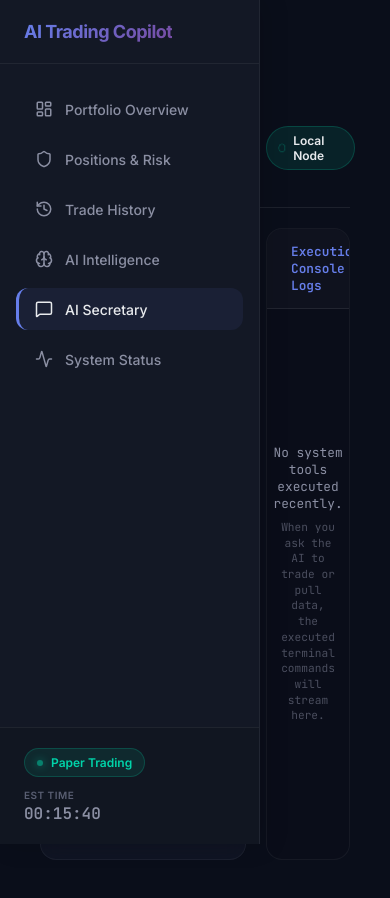
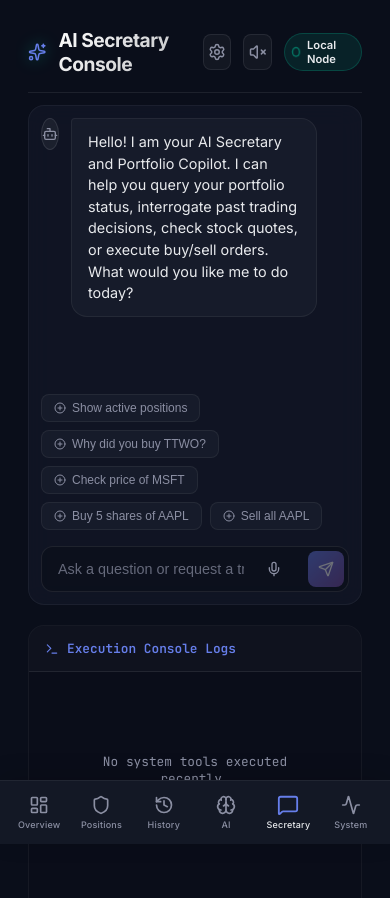
Before and after one commit to TRYAM193/trading-dashboard, a Next.js app: page /copilot in a window 390 px wide. Shown: the top 898 px of the page. Built offline with nearby package versions, Linux system fonts and the light colour scheme.

Commit message:
design: implement mobile responsive layouts, bottom navigation bar, and horizontal sliding transitions

```diff
--- a/src/app/copilot/page.module.css
+++ b/src/app/copilot/page.module.css
@@ -615,3 +615,37 @@
 .settingsSave:hover {
   opacity: 0.9;
 }
+
+@media (max-width: 768px) {
+  .container {
+    height: auto;
+    min-height: calc(100vh - 100px);
+    padding: 12px;
+    gap: 12px;
+    overflow-y: auto;
+  }
+  .workspace {
+    flex-direction: column;
+    overflow: visible;
+    height: auto;
+  }
+  .chatContainer {
+    flex: none;
+    height: 500px;
+    padding: 12px;
+  }
+  .toolConsole {
+    flex: none;
+    height: 300px;
+  }
+  .messageWrapper {
+    max-width: 92%;
+  }
+  .header h1 {
+    font-size: 1.2rem;
+  }
+  .statusBadge {
+    padding: 4px 8px;
+    font-size: 0.7rem;
+  }
+}
--- a/src/app/globals.css
+++ b/src/app/globals.css
@@ -234,12 +234,30 @@ html, body {
 ::-webkit-scrollbar-thumb:hover { background: rgba(255, 255, 255, 0.2); }
 
 /* === Responsive === */
+.table-responsive {
+  width: 100%;
+  overflow-x: auto;
+  -webkit-overflow-scrolling: touch;
+  margin-bottom: 16px;
+}
+
 @media (max-width: 1200px) {
   .grid-5 { grid-template-columns: repeat(3, 1fr); }
   .grid-6 { grid-template-columns: repeat(3, 1fr); }
 }
 
 @media (max-width: 768px) {
-  .main-content { margin-left: 0; padding: 16px; padding-top: calc(var(--header-height) + 16px); }
-  .grid-2, .grid-3, .grid-4, .grid-5, .grid-6 { grid-template-columns: 1fr; }
+  .main-content {
+    margin-left: 0 !important;
+    padding: 16px !important;
+    padding-top: 16px !important;
+    padding-bottom: 80px !important;
+  }
+  .grid-2, .grid-3, .grid-4, .grid-5, .grid-6 {
+    grid-template-columns: 1fr !important;
+  }
+  .page-title {
+    font-size: 22px !important;
+    margin-bottom: 16px !important;
+  }
 }
--- a/src/app/history/page.js
+++ b/src/app/history/page.js
@@ -359,6 +359,7 @@ export default function TradeHistory() {
             No matching trade log details in Google Sheets. Make sure the ledger is populated and published to web.
           </div>
         ) : (
+          <div className="table-responsive">
             <table className="data-table">
               <thead>
                 <tr>
@@ -448,6 +449,7 @@ export default function TradeHistory() {
                                     target="_blank"
                                     rel="noopener noreferrer"
                                     className={styles.verifLinkCard}
+                                    style={{ borderColor: 'var(--border-card)' }}
                                   >
                                     Tavily Search <ExternalLink size={12} />
                                   </a>
@@ -498,6 +500,7 @@ export default function TradeHistory() {
                 })}
               </tbody>
             </table>
+          </div>
         )}
       </section>
     </div>
--- a/src/app/layout.js
+++ b/src/app/layout.js
@@ -1,5 +1,7 @@
 import "./globals.css";
 import Sidebar from "@/components/Sidebar";
+import BottomNavbar from "@/components/BottomNavbar";
+import PageTransition from "@/components/PageTransition";
 import FetchInterceptor from "@/components/FetchInterceptor";
 
 export const metadata = {
@@ -15,8 +17,11 @@ export default function RootLayout({ children }) {
         <div className="app-layout">
           <Sidebar />
           <main className="main-content">
-            {children}
+            <PageTransition>
+              {children}
+            </PageTransition>
           </main>
+          <BottomNavbar />
         </div>
       </body>
     </html>
--- a/src/app/positions/page.js
+++ b/src/app/positions/page.js
@@ -254,6 +254,7 @@ export default function PositionsMonitor() {
             No open stock positions found. AI scanner will evaluate trades at market open.
           </div>
         ) : (
+          <div className="table-responsive">
             <table className="data-table">
               <thead>
                 <tr>
@@ -317,6 +318,7 @@ export default function PositionsMonitor() {
                 })}
               </tbody>
             </table>
+          </div>
         )}
       </section>
 
--- /dev/null
+++ b/src/components/BottomNavbar.js
@@ -0,0 +1,46 @@
+'use client';
+
+import React from 'react';
+import Link from 'next/link';
+import { usePathname } from 'next/navigation';
+import {
+  LayoutDashboard,
+  Shield,
+  History,
+  Brain,
+  MessageSquare,
+  Activity
+} from 'lucide-react';
+import styles from './BottomNavbar.module.css';
+
+const navItems = [
+  { name: 'Overview', path: '/', icon: LayoutDashboard },
+  { name: 'Positions', path: '/positions', icon: Shield },
+  { name: 'History', path: '/history', icon: History },
+  { name: 'AI', path: '/ai', icon: Brain },
+  { name: 'Secretary', path: '/copilot', icon: MessageSquare },
+  { name: 'System', path: '/system', icon: Activity },
+];
+
+export default function BottomNavbar() {
+  const pathname = usePathname();
+
+  return (
+    <nav className={styles.bottomNav}>
+      {navItems.map((item) => {
+        const Icon = item.icon;
+        const isActive = pathname === item.path;
+        return (
+          <Link
+            key={item.path}
+            href={item.path}
+            className={`${styles.navLink} ${isActive ? styles.active : ''}`}
+          >
+            <Icon size={20} className={styles.navIcon} />
+            <span className={styles.navLabel}>{item.name}</span>
+          </Link>
+        );
+      })}
+    </nav>
+  );
+}
--- /dev/null
+++ b/src/components/BottomNavbar.module.css
@@ -0,0 +1,61 @@
+.bottomNav {
+  display: none;
+}
+
+@media (max-width: 768px) {
+  .bottomNav {
+    position: fixed;
+    bottom: 0;
+    left: 0;
+    right: 0;
+    height: 64px;
+    background: var(--bg-secondary);
+    border-top: 1px solid var(--border-card);
+    display: flex;
+    justify-content: space-around;
+    align-items: center;
+    z-index: 1000;
+    backdrop-filter: blur(12px);
+    box-shadow: 0 -4px 24px rgba(0, 0, 0, 0.15);
+    padding: 0 8px;
+    padding-bottom: env(safe-area-inset-bottom);
+  }
+
+  .navLink {
+    display: flex;
+    flex-direction: column;
+    align-items: center;
+    justify-content: center;
+    gap: 4px;
+    color: var(--text-secondary);
+    text-decoration: none;
+    font-size: 10px;
+    font-weight: 500;
+    transition: all 0.2s ease;
+    flex: 1;
+    height: 100%;
+  }
+
+  .navIcon {
+    color: inherit;
+    transition: transform 0.2s ease;
+  }
+
+  .navLink:hover {
+    color: var(--text-primary);
+  }
+
+  .navLink.active {
+    color: var(--text-primary);
+  }
+
+  .navLink.active .navIcon {
+    color: #667eea;
+    transform: scale(1.1);
+  }
+
+  .navLabel {
+    font-size: 9px;
+    letter-spacing: 0.2px;
+  }
+}
--- /dev/null
+++ b/src/components/PageTransition.js
@@ -0,0 +1,49 @@
+'use client';
+
+import React, { useState, useEffect, useRef } from 'react';
+import { usePathname } from 'next/navigation';
+import styles from './PageTransition.module.css';
+
+const routeOrder = {
+  '/': 0,
+  '/positions': 1,
+  '/history': 2,
+  '/ai': 3,
+  '/copilot': 4,
+  '/system': 5,
+};
+
+export default function PageTransition({ children }) {
+  const pathname = usePathname();
+  const [animationClass, setAnimationClass] = useState('');
+  const prevPathRef = useRef(pathname);
+
+  useEffect(() => {
+    const prevPath = prevPathRef.current;
+    if (prevPath === pathname) return;
+
+    const prevIndex = routeOrder[prevPath] ?? 0;
+    const currIndex = routeOrder[pathname] ?? 0;
+
+    const direction = currIndex >= prevIndex ? styles.slideForward : styles.slideBackward;
+
+    // Set direction and trigger animation
+    setAnimationClass(direction);
+
+    // Save current path as previous path for next transition
+    prevPathRef.current = pathname;
+
+    // Clear animation class after transition finishes (300ms)
+    const timer = setTimeout(() => {
+      setAnimationClass('');
+    }, 300);
+
+    return () => clearTimeout(timer);
+  }, [pathname]);
+
+  return (
+    <div className={`${styles.transitionWrapper} ${animationClass}`}>
+      {children}
+    </div>
+  );
+}
--- /dev/null
+++ b/src/components/PageTransition.module.css
@@ -0,0 +1,34 @@
+.transitionWrapper {
+  width: 100%;
+  position: relative;
+}
+
+.slideForward {
+  animation: slideLeftIn 0.3s cubic-bezier(0.4, 0, 0.2, 1) forwards;
+}
+
+.slideBackward {
+  animation: slideRightIn 0.3s cubic-bezier(0.4, 0, 0.2, 1) forwards;
+}
+
+@keyframes slideLeftIn {
+  from {
+    transform: translateX(40px);
+    opacity: 0.7;
+  }
+  to {
+    transform: translateX(0);
+    opacity: 1;
+  }
+}
+
+@keyframes slideRightIn {
+  from {
+    transform: translateX(-40px);
+    opacity: 0.7;
+  }
+  to {
+    transform: translateX(0);
+    opacity: 1;
+  }
+}
--- a/src/components/Sidebar.module.css
+++ b/src/components/Sidebar.module.css
@@ -129,3 +129,9 @@
   0%, 100% { opacity: 1; }
   50% { opacity: 0.4; }
 }
+
+@media (max-width: 768px) {
+  .sidebar {
+    display: none !important;
+  }
+}
```
Lines whose indentation alone changed are shown as unchanged.
